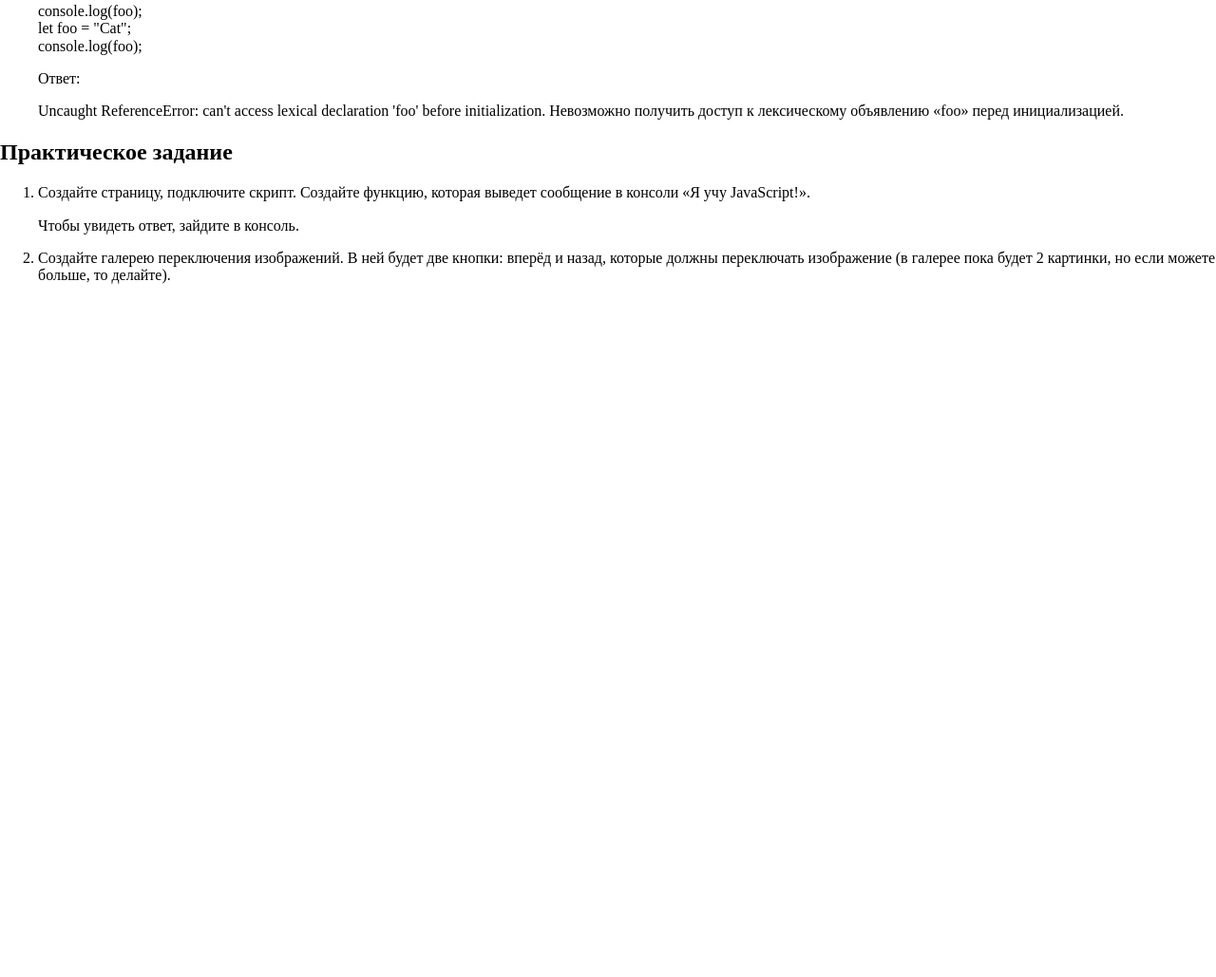
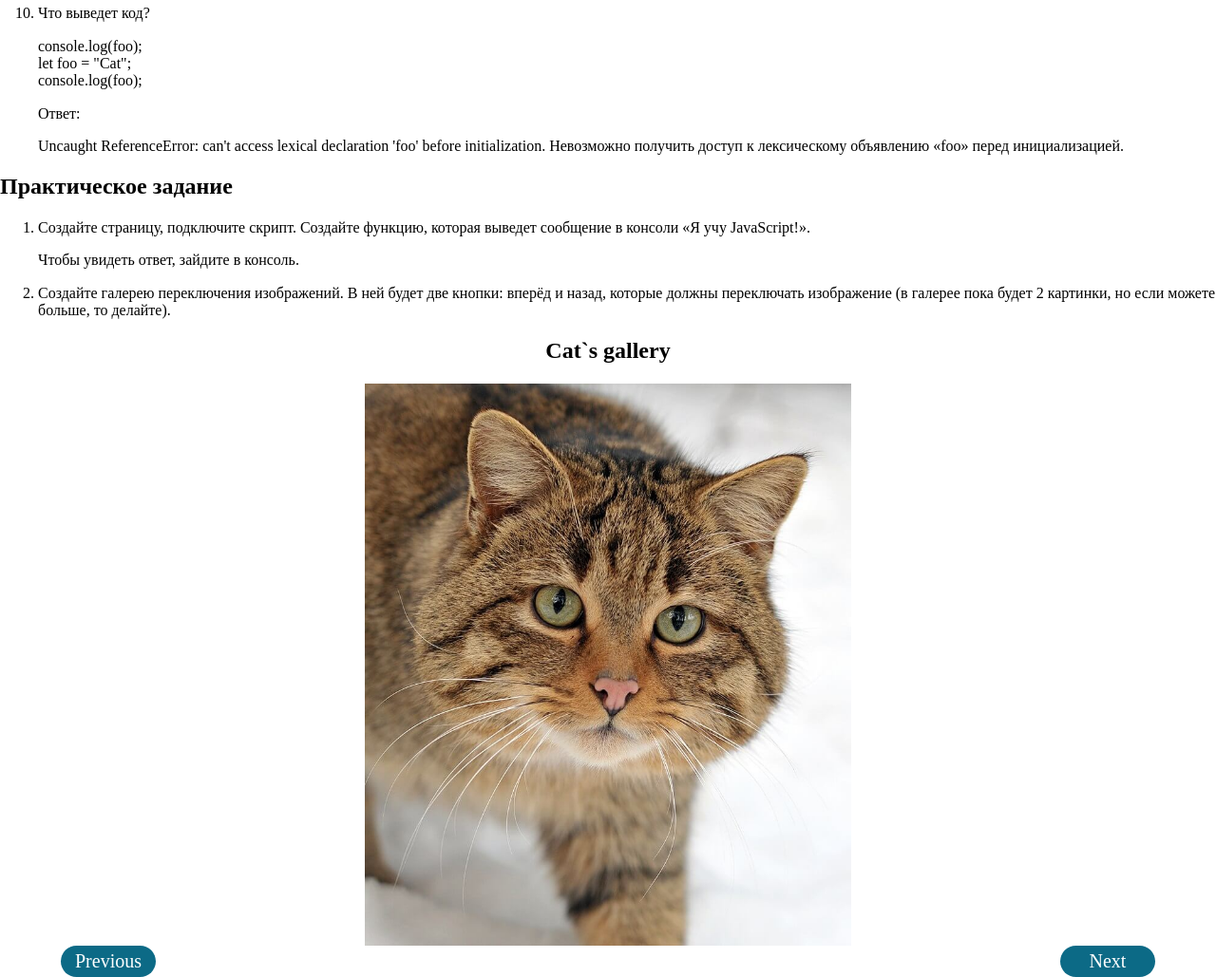
Before and after one commit to Lira11io/Theory_task_10Week, a plain HTML site: page index.html in a window 1280 px wide. Shown: the part 1607-2636 px from the top of the page at 95% size. Before the commit the page ends 1923 px from the top, so only its background shows below. Drawn offline with Linux system fonts and the light colour scheme.

Commit message:
добавлено 2 практическое

```diff
--- a/assets/style.css
+++ b/assets/style.css
@@ -0,0 +1,52 @@
+/*Обертка галереи изображений*/
+.gallery {
+  margin-bottom: 20px;
+  height: 26rem;
+}
+
+/*Заголовок галереи*/
+.gallery__title {
+  text-align: center;
+}
+
+/*Обертка внутренней части галерии*/
+.gallery__blok {
+  display: flex;
+  flex-direction: column;
+  align-items: center;
+  overflow: hidden;
+}
+
+/*Картинка в галерее*/
+.gallery__img {
+  width: 100%;
+  max-width: 40%;
+  object-fit: cover;
+  background-size: cover;
+}
+
+/*Обертка блока с кнопками*/
+.gallery__button {
+  display: flex;
+  justify-content: space-between;
+  min-width: 90%;
+}
+
+/*Кнопка галереи*/
+.gallery__button_click {
+  padding: 5px;
+  font-size: 20px;
+  color: white;
+  border: none;
+  background: #0c6a86;
+  border-radius: 40px;
+  display: flex;
+  align-items: center;
+  justify-content: center;
+  min-width: max-content;
+  width: 100px;
+}
+
+.gallery__button_click:focus {
+  border: 3px solid rgb(90, 79, 79);
+}
--- a/index.html
+++ b/index.html
@@ -20,6 +20,7 @@
           <li>Function Expression</li>
           <li>Стрелочные функции (arrow functions)</li>
         </ul>
+        <br />
         <li>
           Приведите примеры вызова одной и той же функции всеми известными вам
           способами.
@@ -50,6 +51,7 @@
             console.log(sum(1,2));
           </li>
         </ol>
+        <br />
         <li>
           В чём разница между тестированием и отладкой (дебаггингом)? А что
           такое логирование?
@@ -150,7 +152,25 @@
         </li>
       </ol>
     </section>
-
+    <section class="gallery">
+      <h2 class="gallery__title">Cat`s gallery</h2>
+      <div class="gallery__blok">
+        <img
+          class="gallery__img"
+          src="assets/img/cat_forest.jpg"
+          alt="forest cat"
+          id="img"
+        />
+        <div class="gallery__button">
+          <button class="gallery__button_click" onclick="preShowFoto()">
+            Previous
+          </button>
+          <button class="gallery__button_click" onclick="nextShowFoto()">
+            Next
+          </button>
+        </div>
+      </div>
+    </section>
     <script src="index.js"></script>
   </body>
 </html>
--- a/index.js
+++ b/index.js
@@ -6,6 +6,18 @@ console.log(message());
 
 const showMessage = () => console.log("Я учу JavaScript!");
 showMessage();
+
+//Ответ на 2 практическое
+
+const imgGallery = document.getElementById("img");
+
+const preShowFoto = () => {
+  imgGallery.src = "assets/img/cat_ciam.jpg";
+};
+
+const nextShowFoto = () => {
+  imgGallery.src = "assets/img/cat_somaly.jpg";
+};
 
 /* function sum(a, b) {
   return a + b;
```
Also changed, not shown: assets/img/cat_somaly.jpg (added).
